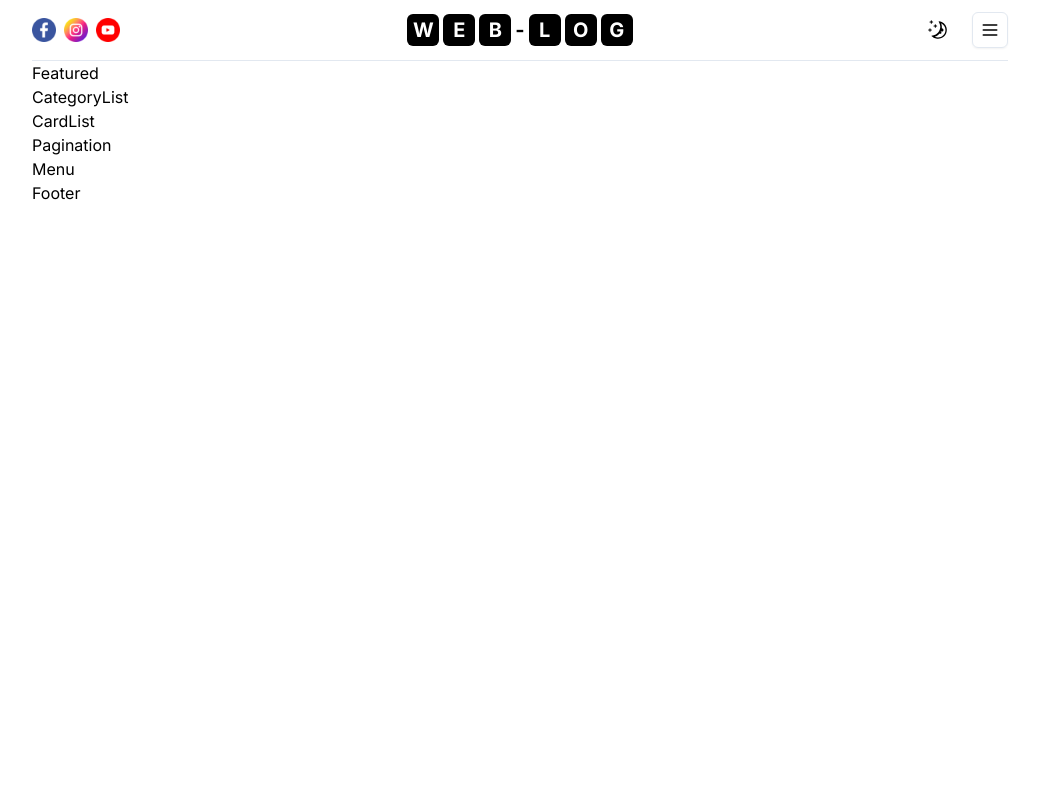
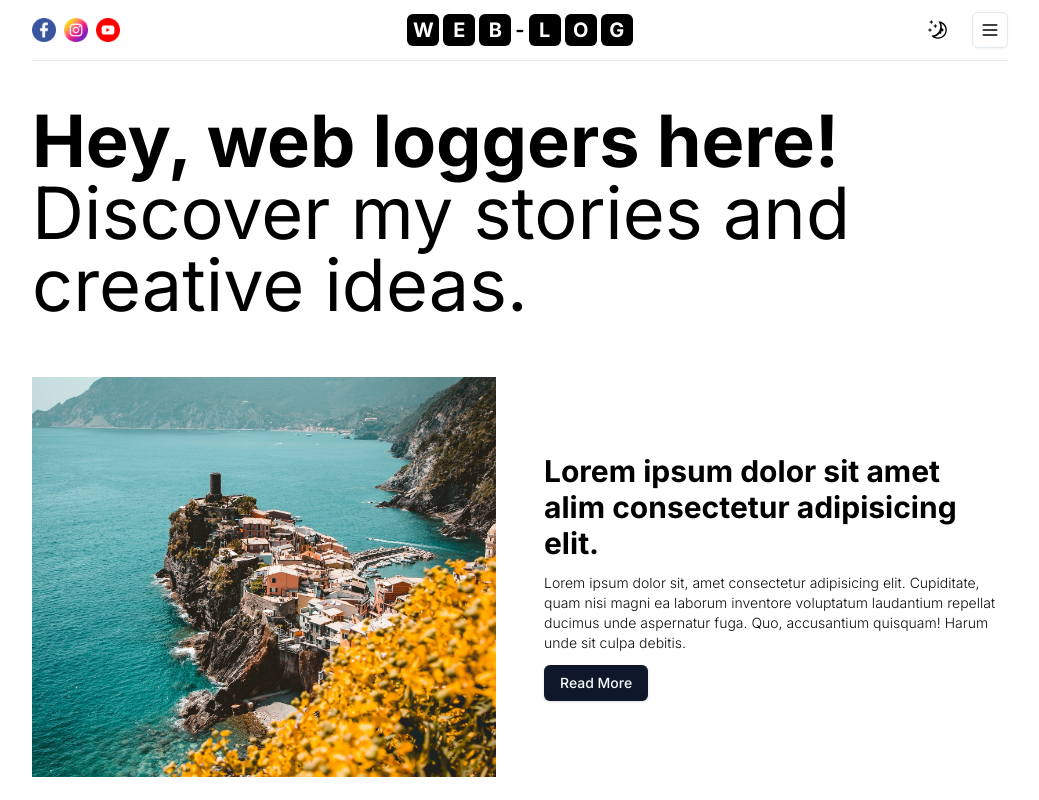
Before and after one commit to tharuAnish/Web-log, a Next.js app: page / in a window 1280 px wide. Shown: the top 800 px of the page, without its empty margins (120-1159 px from the left). Built offline with nearby package versions, Linux system fonts and the light colour scheme.

Commit message:
featured or hero section created

```diff
--- a/src/components/featured/Featured.jsx
+++ b/src/components/featured/Featured.jsx
@@ -1,5 +1,31 @@
-import React from "react"
+import Image from "next/image"
+import { Button } from "../ui/button"
 
-export default function Featured() {
-  return <div>Featured</div>
+const Featured = () => {
+  return (
+    <div className="min-h-screen mt-11">
+      <h1 className="text-7xl">
+        <b>Hey, web loggers here!</b> Discover my stories and creative ideas.
+      </h1>
+      <div className="mt-14 flex items-center gap-12">
+        <div className="flex-1 h-[400px]  relative">
+          <Image src="/p1.jpeg" alt="" fill className="object-cover" />
+        </div>
+        <div className="flex-1">
+          <h1 className="text-3xl font-bold">
+            Lorem ipsum dolor sit amet alim consectetur adipisicing elit.
+          </h1>
+          <p className="text-sm font-light opacity-95 my-3">
+            Lorem ipsum dolor sit, amet consectetur adipisicing elit.
+            Cupiditate, quam nisi magni ea laborum inventore voluptatum
+            laudantium repellat ducimus unde aspernatur fuga. Quo, accusantium
+            quisquam! Harum unde sit culpa debitis.
+          </p>
+          <Button>Read More</Button>
+        </div>
+      </div>
+    </div>
+  )
 }
+
+export default Featured
```
